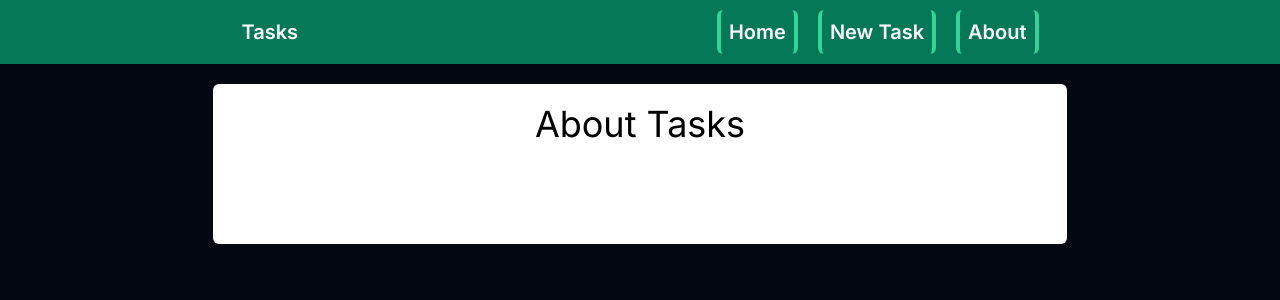
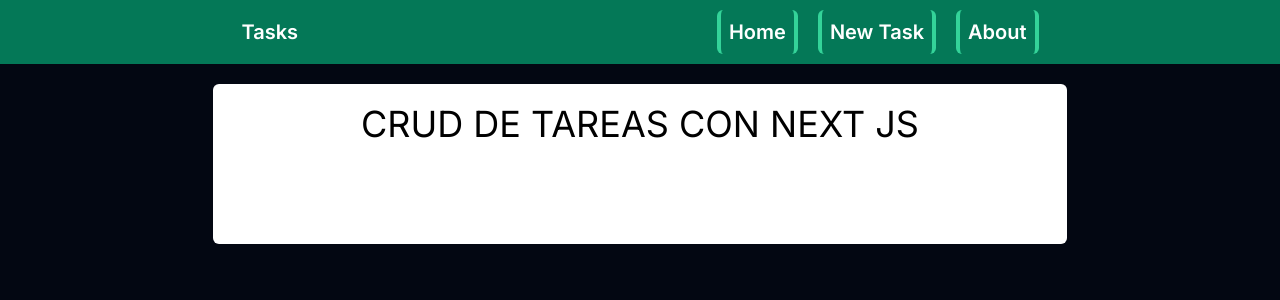
Before and after one commit to BryanGallo/Tareas-NextJs, a Next.js app: page /about in a window 1280 px wide. Shown: the top 300 px of the page. Built offline with nearby package versions, Linux system fonts and the light colour scheme.

Commit message:
Cambiando titulo About

```diff
--- a/src/app/about/page.jsx
+++ b/src/app/about/page.jsx
@@ -1,5 +1,5 @@
 const About = () => {
-    return <p className="text-center text-black text-4xl">About Tasks</p>;
+    return <p className="text-center text-black text-4xl">CRUD DE TAREAS CON NEXT JS</p>;
 };
 
 export default About;
```
